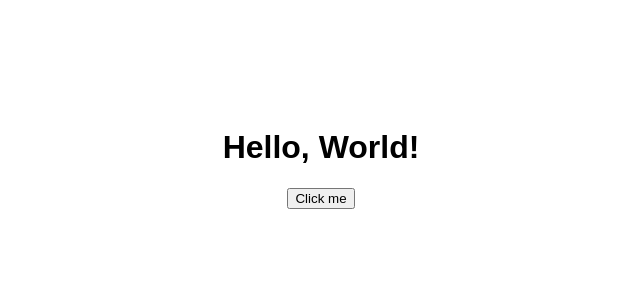
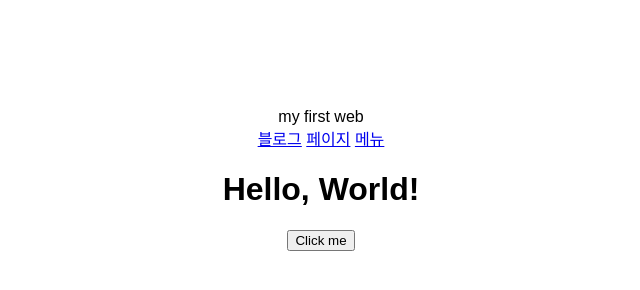
Before and after one commit to kimjuheyeon/my-first-web, a plain HTML site: page index.html in a window 1280 px wide. Shown: the whole page, without its empty margins (319-959 px from the left). Drawn offline with Linux system fonts and the light colour scheme.

Commit message:
Update index_v0.2.html
헤더를 추가 했습니다.

```diff
--- a/index.html
+++ b/index.html
@@ -6,6 +6,14 @@
   <link rel="stylesheet" href="style.css">
 </head>
 <body>
+  <header class="main-header">
+  <div class="header-left">my first web</div>
+  <nav class="header-right">
+    <a href="#">블로그</a>
+    <a href="#">페이지</a>
+    <a href="#">메뉴</a>
+  </nav>
+</header>
   <h1>Hello, World!</h1>
   <button onclick="handleClick()">Click me</button>
   <script src="script.js"></script>
```
